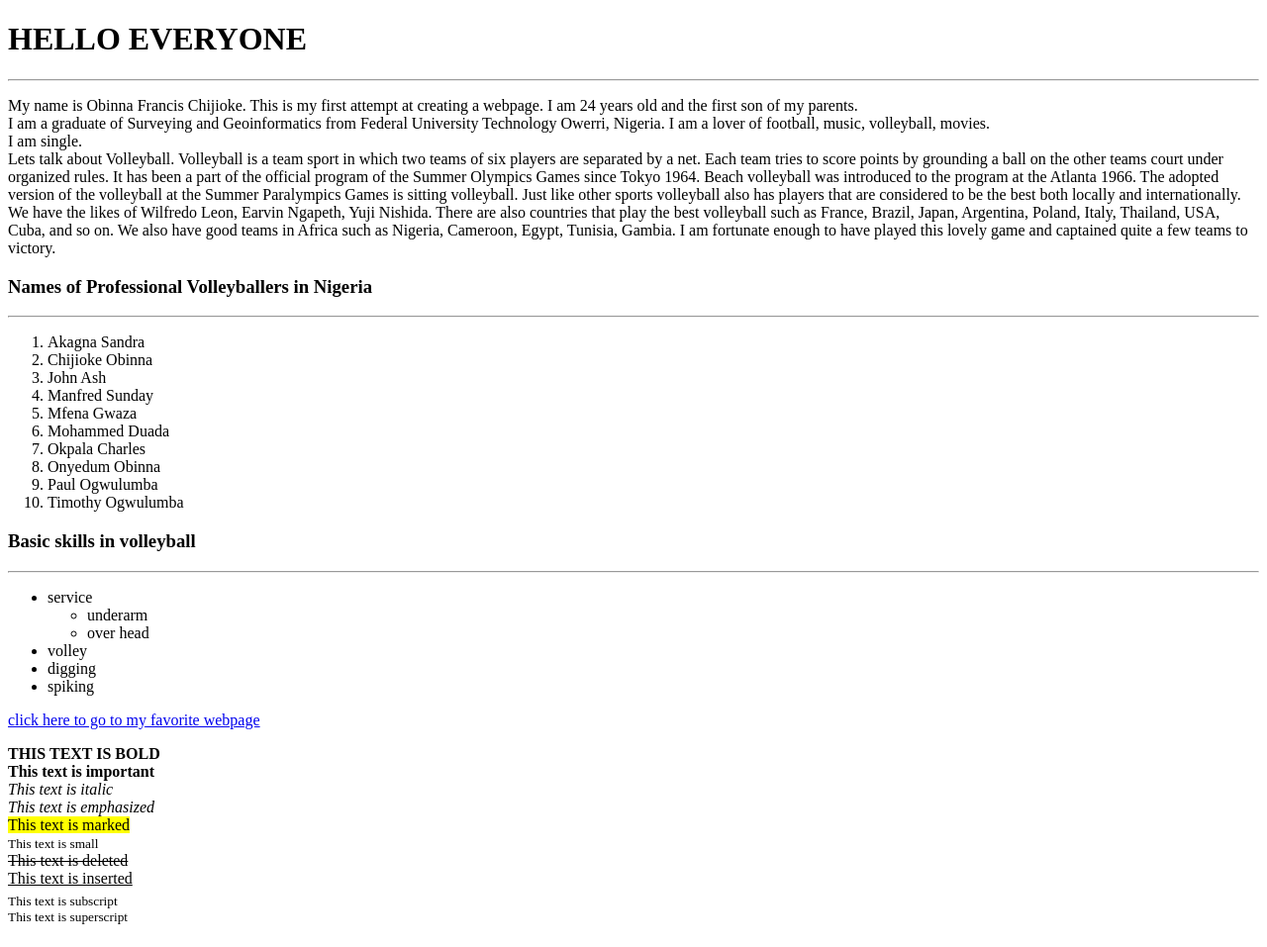
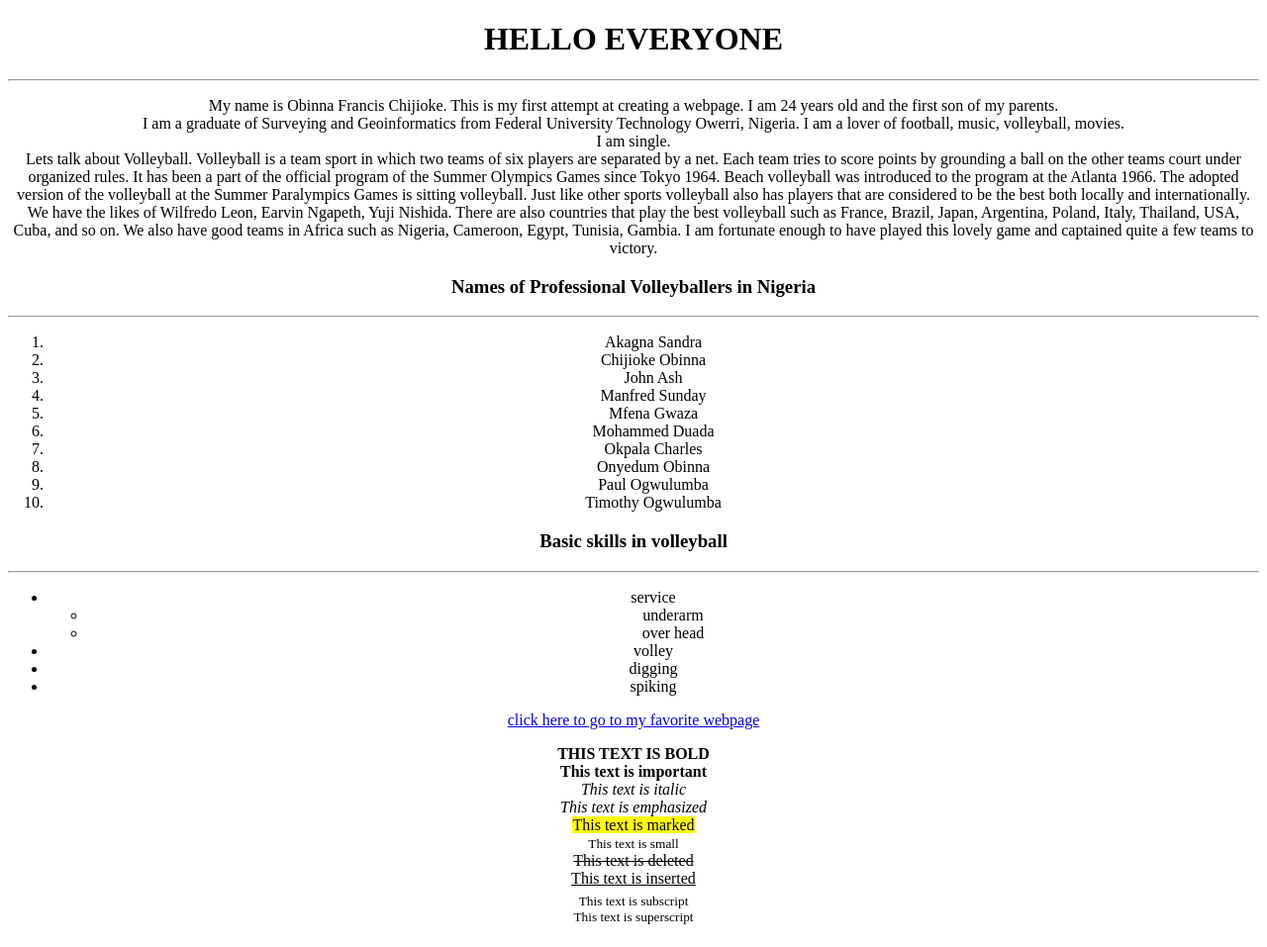
Before and after one commit to Cjobinna/my-first-assignment, a plain HTML site: page index.html in a window 1280 px wide. Shown: the whole page at 99% size. Drawn offline with Linux system fonts and the light colour scheme.

Commit message:
made few changes

```diff
--- a/index.html
+++ b/index.html
@@ -8,13 +8,13 @@
     <title>My First Webpage</title>
 </head>
 <body>
-    <h1>HELLO EVERYONE</h1> <hr>
+   <center> <h1>HELLO EVERYONE</h1></center> <hr>
     <!--This is question 2-->
-    <p>My name is Obinna Francis Chijioke. This is my first attempt at creating a webpage. I am 24 years old and the first son of my parents. <br> I am a graduate of Surveying and Geoinformatics from Federal University Technology Owerri, Nigeria. I am a lover of football, music, volleyball, movies. <br> I am single. <br> Lets talk about Volleyball.
+   <center><p>My name is Obinna Francis Chijioke. This is my first attempt at creating a webpage. I am 24 years old and the first son of my parents. <br> I am a graduate of Surveying and Geoinformatics from Federal University Technology Owerri, Nigeria. I am a lover of football, music, volleyball, movies. <br> I am single. <br> Lets talk about Volleyball.
     Volleyball is a team sport in which two teams of six players are separated by a net. Each team tries to score points by grounding a ball on the other teams court under organized rules. It has been a part of the official program of the Summer Olympics Games since Tokyo 1964. Beach volleyball was introduced to the program at the Atlanta 1966. The adopted version of the volleyball at the Summer Paralympics Games is sitting volleyball. Just like other sports volleyball also has players that are considered to be the best both locally and internationally. We have the likes of Wilfredo Leon, Earvin Ngapeth, Yuji Nishida. There are also countries that play the best volleyball such as France, Brazil, Japan, Argentina, Poland, Italy, Thailand, USA, Cuba, and so on. We also have good teams in Africa such as Nigeria, Cameroon, Egypt, Tunisia, Gambia. I am fortunate enough to have played this lovely game and captained quite a few teams to victory.  </p>
-        <h3>Names of Professional Volleyballers in Nigeria</h3> <hr>
+    <h3>Names of Professional Volleyballers in Nigeria</h3> <hr></center>
         <!--This is question 3-->
-        <ol>
+      <center><ol>
         <li>Akagna Sandra</li>
         <li>Chijioke Obinna</li>
         <li>John Ash</li>
@@ -38,7 +38,7 @@
     </ul>
     <a href="http://github.com"> click here to go to my favorite webpage</a>
    <P><b>THIS TEXT IS BOLD</b> <br> <strong>This text is important</strong> <br> <i>This text is italic</i> <br> <em>This text is emphasized</em> <br> <mark>This text is marked</mark> <br> <small>This text is small</small> <br> <del>This text is deleted</del> <br> <ins>This text is inserted</ins> <br> <sub>This text is subscript</sub> <br>
-    <sup>This text is superscript</sup> </P>
+<sup>This text is superscript</sup> </P></center>
 
 
 </body>
```
Lines whose indentation alone changed are shown as unchanged.
